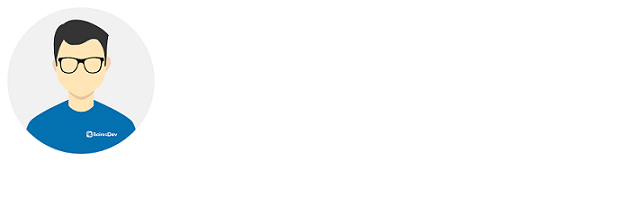
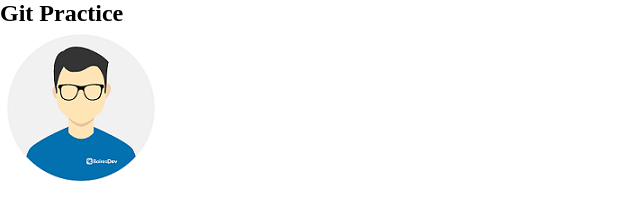
Before and after one commit to Shingare123/SimpleCard, a plain HTML site: page index.html in a window 1280 px wide. Shown: the whole page, without its empty margins (0-640 px from the left). Drawn offline with Linux system fonts and the light colour scheme.

Commit message:
git practice

```diff
--- a/index.html
+++ b/index.html
@@ -10,6 +10,7 @@
 <body>
     <!-- Main Section -->
     <section id="main-section">
+        <h2>Git Practice</h2>
         <section id="profile-info">
             <img src="assets/dev.png" alt="Profile photo">
         </section>
```
